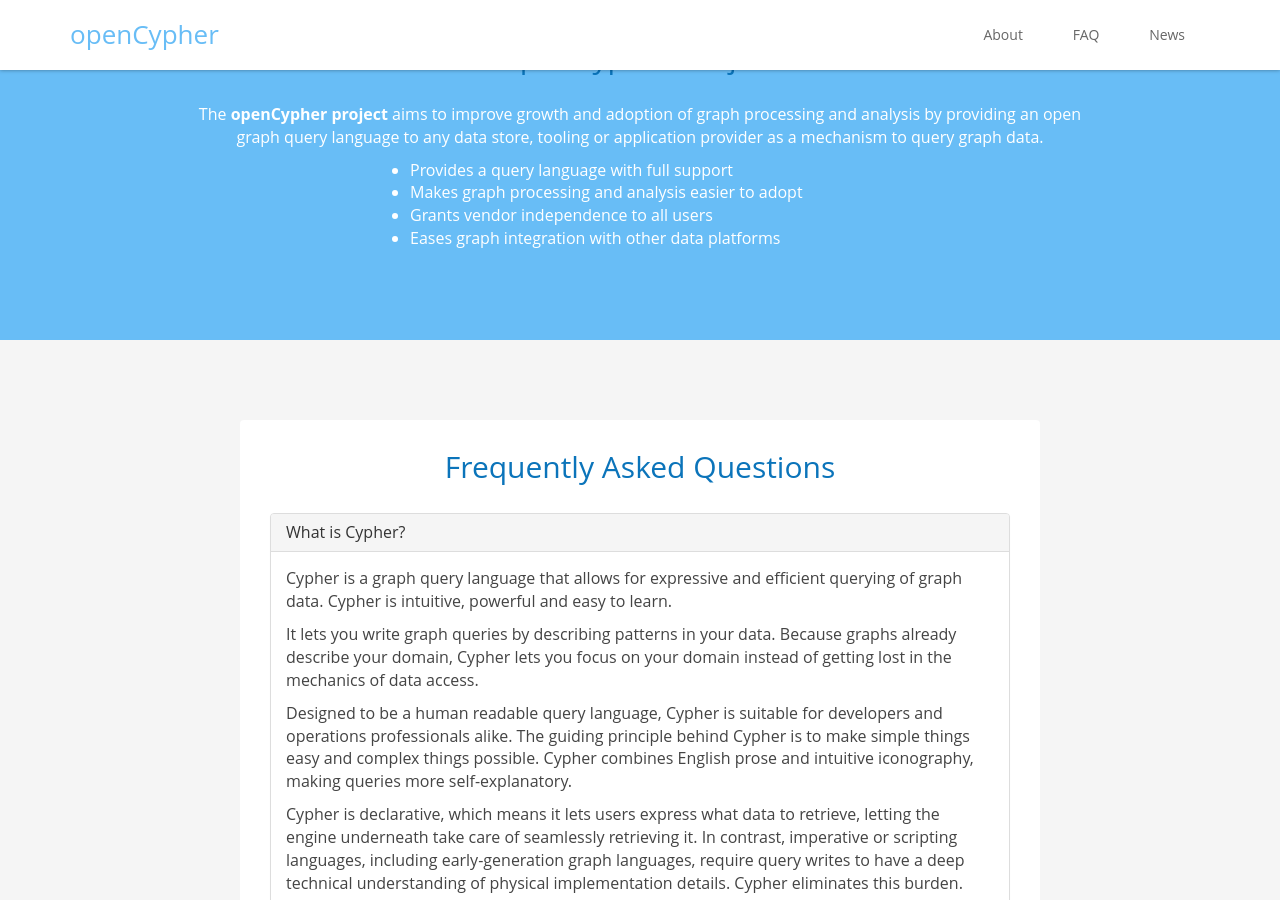
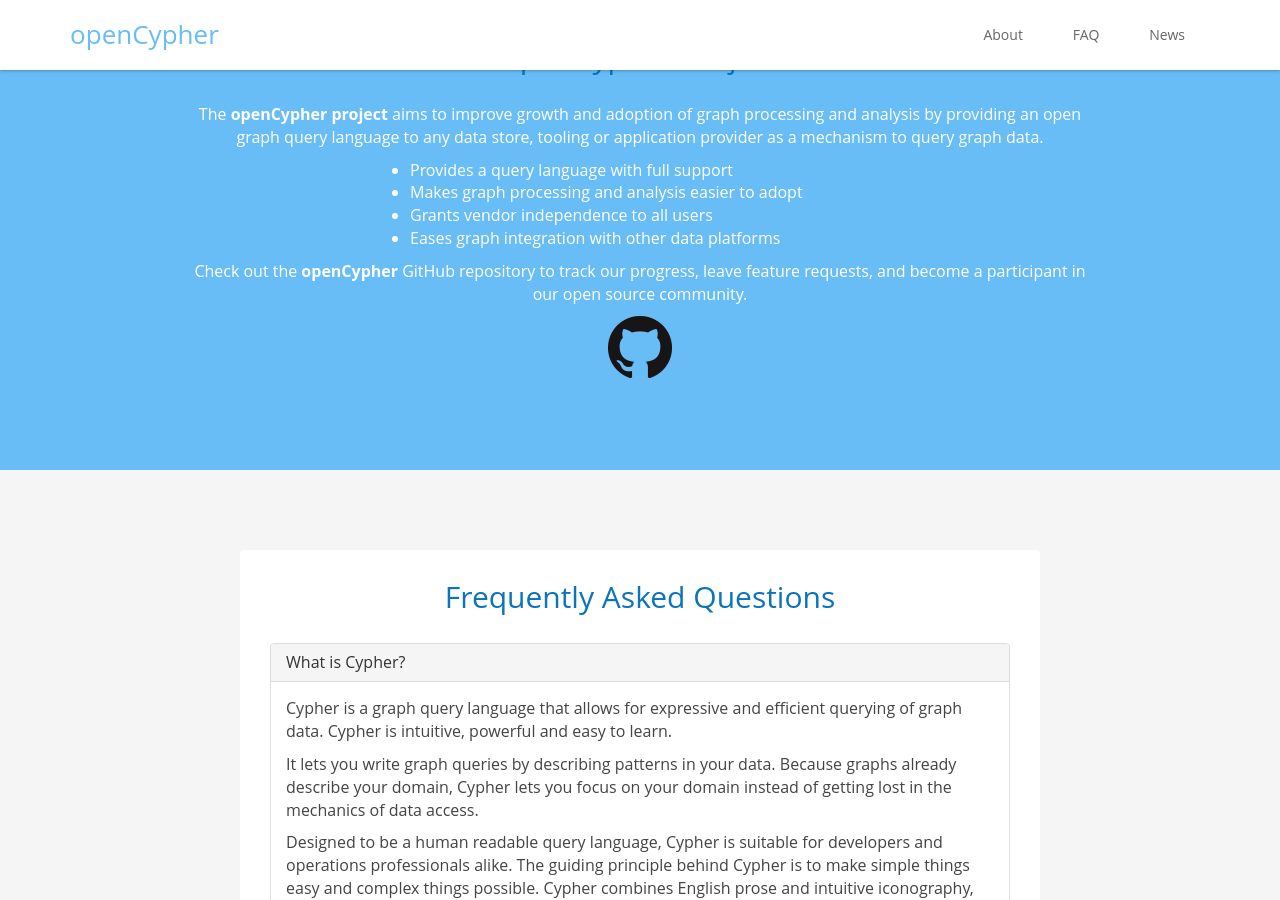
Before and after one commit to opencypher/website, a Jekyll site: the page built from index.html, in a window 1280 px wide and 900 px high, scrolled down 898 px. Built offline with Jekyll 4.4.1, drawn with Linux system fonts in a browser that asks for light colours.

Commit message:
Add link to GitHub repository

```diff
--- a/_includes/features.html
+++ b/_includes/features.html
@@ -1,10 +1,11 @@
-
 <!-- ******FEATURES****** -->
 <section id="features" class="features section">
     <div class="container text-center">
         <div class="col-md-10 col-md-offset-1">
             <h2 class="title">openCypher Project</h2>
-                <p>The <strong>openCypher project</strong> aims to improve growth and adoption of graph processing and analysis by providing an open graph query language to any data store, tooling or application provider as a mechanism to query graph data.</p>
+            <p>The <strong>openCypher project</strong> aims to improve growth and adoption of graph processing and
+                analysis by providing an open graph query language to any data store, tooling or application provider as
+                a mechanism to query graph data.</p>
         </div><!--//container-->
     </div>
     <div class="container">
@@ -18,4 +19,10 @@
             </ul>
         </div>
     </div><!--//container-->
+    <div class="container text-center">
+        <div class="col-md-10 col-md-offset-1">
+            <p>Check out the <strong>openCypher</strong> GitHub repository to track our progress, leave feature requests, and become a participant in our open source community.</p>
+            <p><a href="https://github.com/opencypher/openCypher"><img src="{{ site.baseurl }}public/images/GitHub-Mark-64px.png" alt="openCypher on GitHub"></a></p>
+        </div><!--//container-->
+    </div>
 </section><!--//features-->
```
Also changed, not shown: public/images/GitHub-Mark-64px.png (added). Lines whose indentation alone changed are shown as unchanged.
